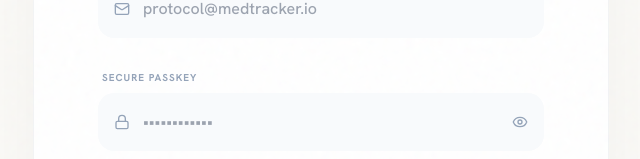
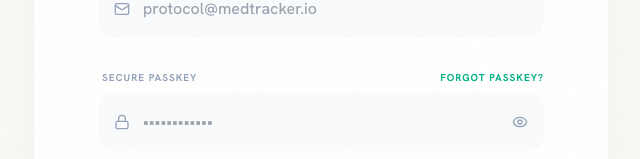
Before and after one commit to nivijha/medtracker-frontend, a Next.js app: page /login in a window 1280 px wide. Shown: the part 413-572 px from the top of the page, without its empty margins (319-959 px from the left). Built offline with nearby package versions, Linux system fonts and the light colour scheme; no server answers.

Commit message:
password reset

```diff
--- a/src/app/(protected)/reports/page.jsx
+++ b/src/app/(protected)/reports/page.jsx
@@ -284,8 +284,8 @@ export default function EnhancedReportsPage() {
 
   const handleDownload = (report) => {
     const a = document.createElement("a");
-    a.href = report.fileUrl;
-    a.download = report.description || "medical-report";
+    a.href = `/api/reports/${report._id}/pdf`;
+    a.download = `${report.description || "medical-report"}.pdf`;
     document.body.appendChild(a);
     a.click();
     document.body.removeChild(a);
@@ -522,7 +522,7 @@ export default function EnhancedReportsPage() {
                       onChange={(e) => setUploadData({ ...uploadData, file: e.target.files[0] })}
                       className="hidden"
                       id="file-upload"
-                      accept=".pdf,.jpg,.jpeg,.png,.doc,.docx"
+                      accept=".pdf,.jpg,.jpeg,.png,.webp,.doc,.docx"
                     />
                     <label
                       htmlFor="file-upload"
@@ -533,7 +533,7 @@ export default function EnhancedReportsPage() {
                         <p className="text-xs font-bold uppercase tracking-widest text-slate-400">
                           {uploadData.file ? uploadData.file.name : "Select or Drop Clinical File"}
                         </p>
-                        <p className="text-[8px] font-bold uppercase tracking-widest text-slate-300 mt-2">PDF, JPG, PNG (Max 10MB)</p>
+                        <p className="text-[8px] font-bold uppercase tracking-widest text-slate-300 mt-2">PDF, JPG, PNG, WEBP (Max 10MB)</p>
                       </div>
                     </label>
                   </div>
--- a/src/app/api/reports/[id]/pdf/route.js
+++ b/src/app/api/reports/[id]/pdf/route.js
@@ -27,8 +27,8 @@ export async function GET(request, { params }) {
   return new Response(buffer, {
     status: 200,
     headers: {
-      "Content-Type": "application/pdf",
-      "Content-Disposition": "inline",
+      "Content-Type": backendRes.headers.get("Content-Type") || "application/pdf",
+      "Content-Disposition": backendRes.headers.get("Content-Disposition") || "inline",
     },
   });
 }
--- a/src/app/components/ui/Login.jsx
+++ b/src/app/components/ui/Login.jsx
@@ -230,6 +230,15 @@ export default function Login() {
                 <div className="space-y-2">
                   <div className="flex items-center justify-between">
                     <label className="text-[10px] font-bold uppercase tracking-widest text-slate-400 ml-1">Secure Passkey</label>
+                    {isLogin && (
+                      <button
+                        type="button"
+                        onClick={() => setIsForgotPassword(true)}
+                        className="text-[10px] font-bold uppercase tracking-widest text-teal-600 hover:text-teal-700 transition-colors"
+                      >
+                        Forgot Passkey?
+                      </button>
+                    )}
                   </div>
                   <div className="relative group">
                     <Lock className="absolute left-4 top-1/2 -translate-y-1/2 text-slate-400 w-4 h-4 transition-colors group-focus-within:text-teal-500" />
```
Lines whose indentation alone changed are shown as unchanged.
